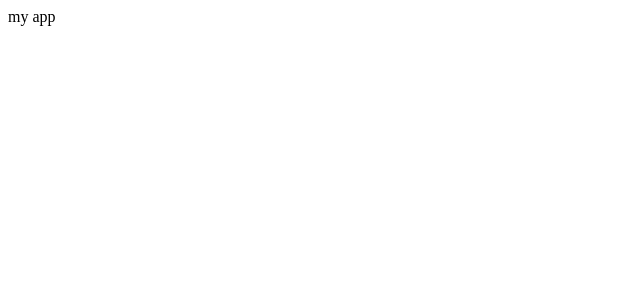
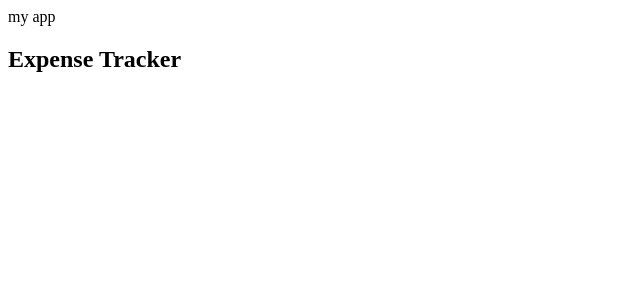
Before and after one commit to kc211/vue-expense-tracker, a Vue app: page / in a window 1280 px wide. Shown: the top 300 px of the page, without its empty margins (0-640 px from the left). Built offline with nearby package versions, Linux system fonts and the light colour scheme.

Commit message:
header has been succesfully kept in app

```diff
--- a/src/App.vue
+++ b/src/App.vue
@@ -1,6 +1,14 @@
-
+<script>
+import h from './components/h.vue'
+export default{
+  components:{
+    h
+  }
+}
+</script>
 
 
 <template>
   my app
+  <h/>
 </template>
```
Also changed, not shown: src/components/h.vue (renamed from src/components/Header.vue).
